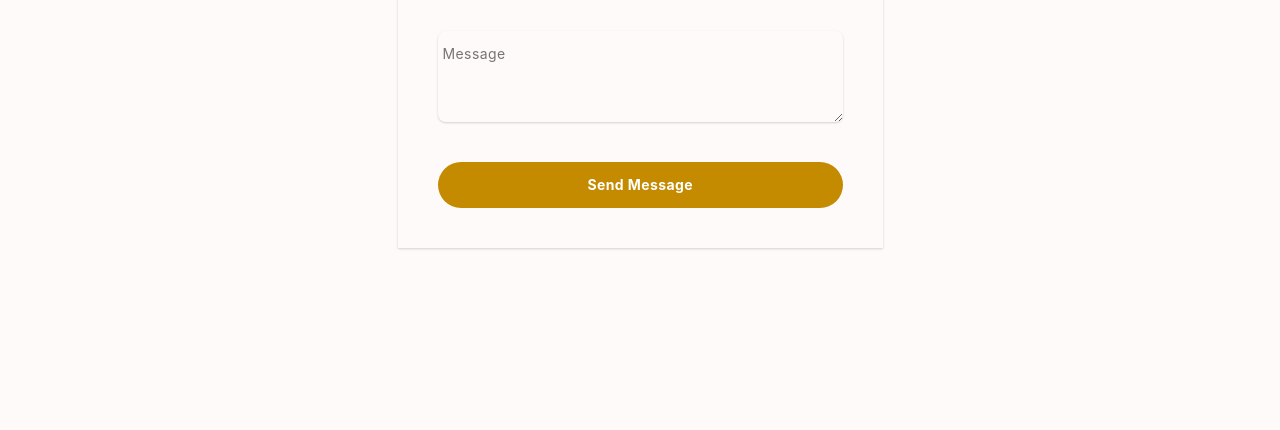
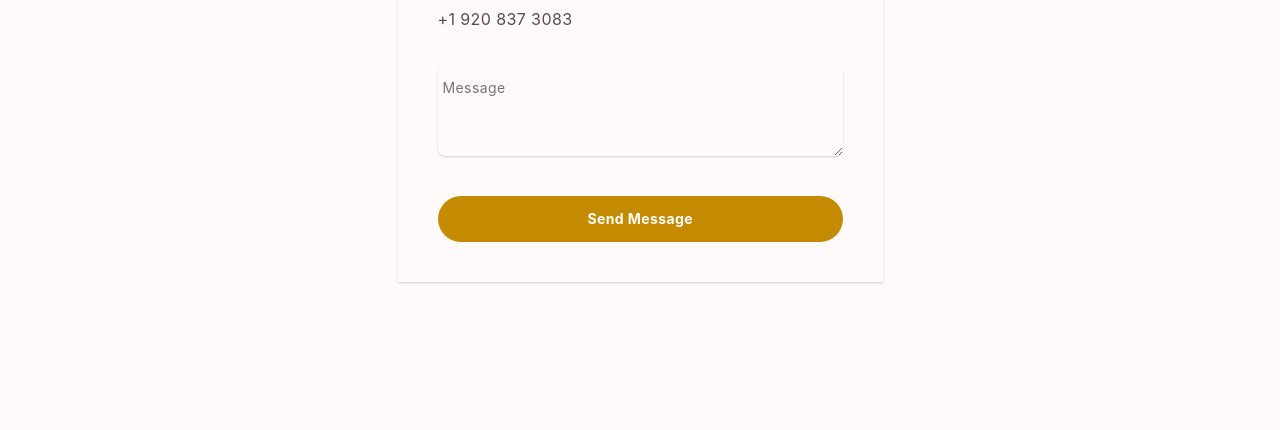
Before and after one commit to MasaTech24/alluragold, a plain HTML site: page support.html in a window 1280 px wide. Shown: the part 386-816 px from the top of the page. Drawn offline with nearby package versions, Linux system fonts and the light colour scheme.

Commit message:
Update support.html

```diff
--- a/support.html
+++ b/support.html
@@ -59,6 +59,10 @@
           <br>
           contact@alluregold.online
         </p>
+
+        <p class="contact-mail">
+           +1 920 837 3083
+        </p>
       </div>
 
       <div class="contact-form" >
```
